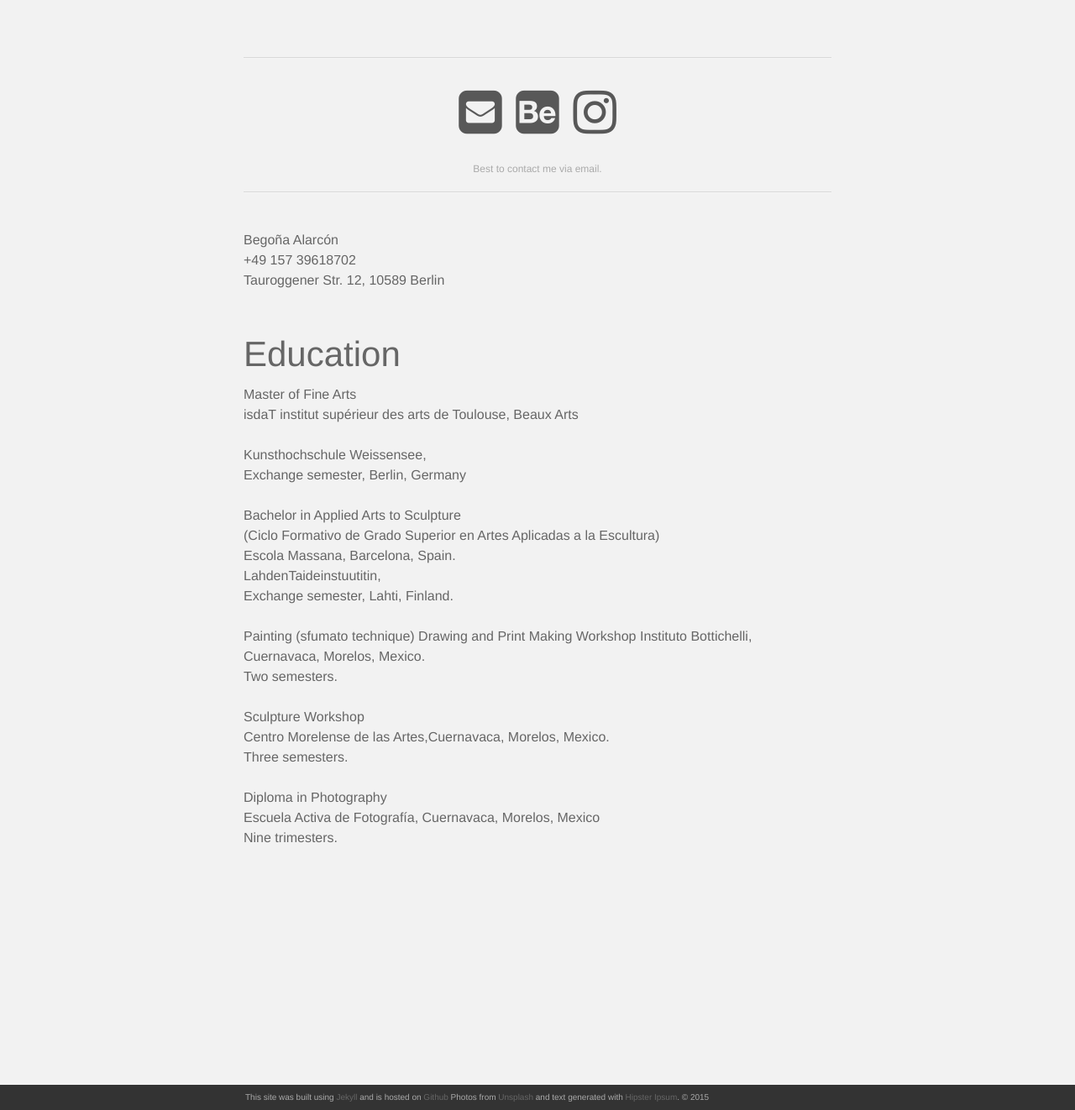
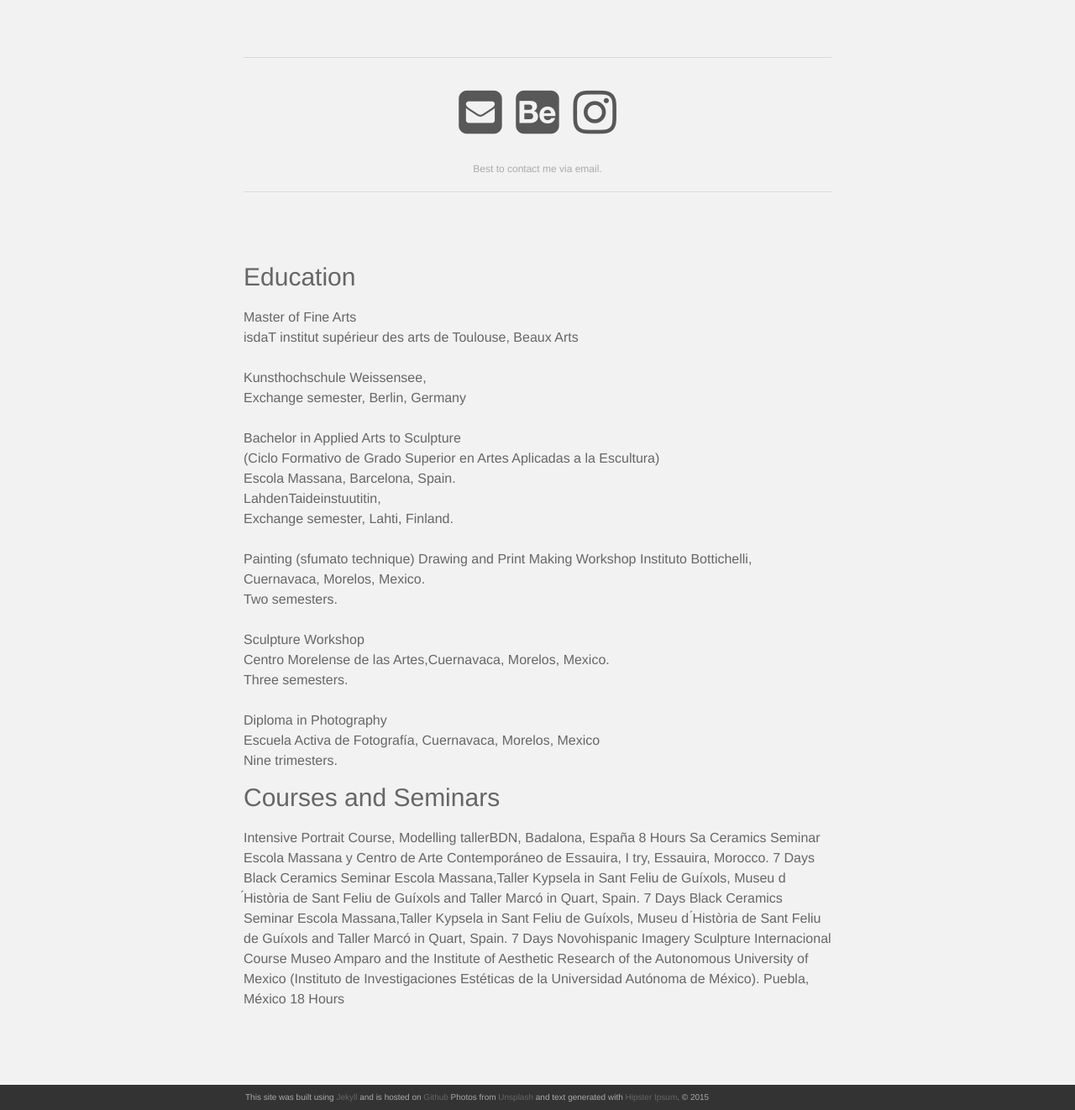
Before and after one commit to begoalarcon/begoalarcon.github.io, a Jekyll site: the page built from about.md, in a window 1280 px wide and 1400 px high, scrolled down 308 px, cut to the strip 78-1400 px from the top of the window. Shown: the whole strip at 84% size. Built offline with Jekyll 4.4.1, drawn with Linux system fonts in a browser that asks for light colours; nearby versions of some CDN libraries.

Commit message:
Update about.md

```diff
--- a/about.md
+++ b/about.md
@@ -33,12 +33,9 @@ permalink: /about/
 <br/>
 
 
-Begoña Alarcón <br/>
-+49 157 39618702 <br/>
-Tauroggener Str. 12, 10589 Berlin <br/>
 
 <br/>
-<h2>Education</h2> <br/>
+<h3>Education</h3> <br/>
 Master of Fine Arts <br/>
 isdaT institut supérieur des arts de Toulouse, Beaux Arts<br/>
 <br/>
@@ -62,3 +59,19 @@ Three semesters.<br/>
 Diploma in Photography<br/>
 Escuela Activa de Fotografía, Cuernavaca, Morelos, Mexico <br/>
 Nine trimesters.<br/>
+
+<h3>Courses and Seminars</h3> <br/>
+Intensive Portrait Course, Modelling tallerBDN, Badalona, España
+8 Hours
+Sa  Ceramics Seminar
+Escola Massana y Centro de Arte Contemporáneo de Essauira, I try, Essauira, Morocco.
+7 Days
+Black Ceramics Seminar
+Escola Massana,Taller Kypsela in Sant Feliu de Guíxols, Museu d ́Història de Sant Feliu de Guíxols and Taller Marcó in Quart, Spain.
+7 Days
+Black Ceramics Seminar
+Escola Massana,Taller Kypsela in Sant Feliu de Guíxols, Museu d ́Història de Sant Feliu de Guíxols and Taller Marcó in Quart, Spain.
+7 Days
+Novohispanic Imagery Sculpture Internacional Course
+Museo Amparo and the Institute of Aesthetic Research of the Autonomous University of Mexico (Instituto de Investigaciones Estéticas de la Universidad Autónoma de México). Puebla, México
+18 Hours
```
